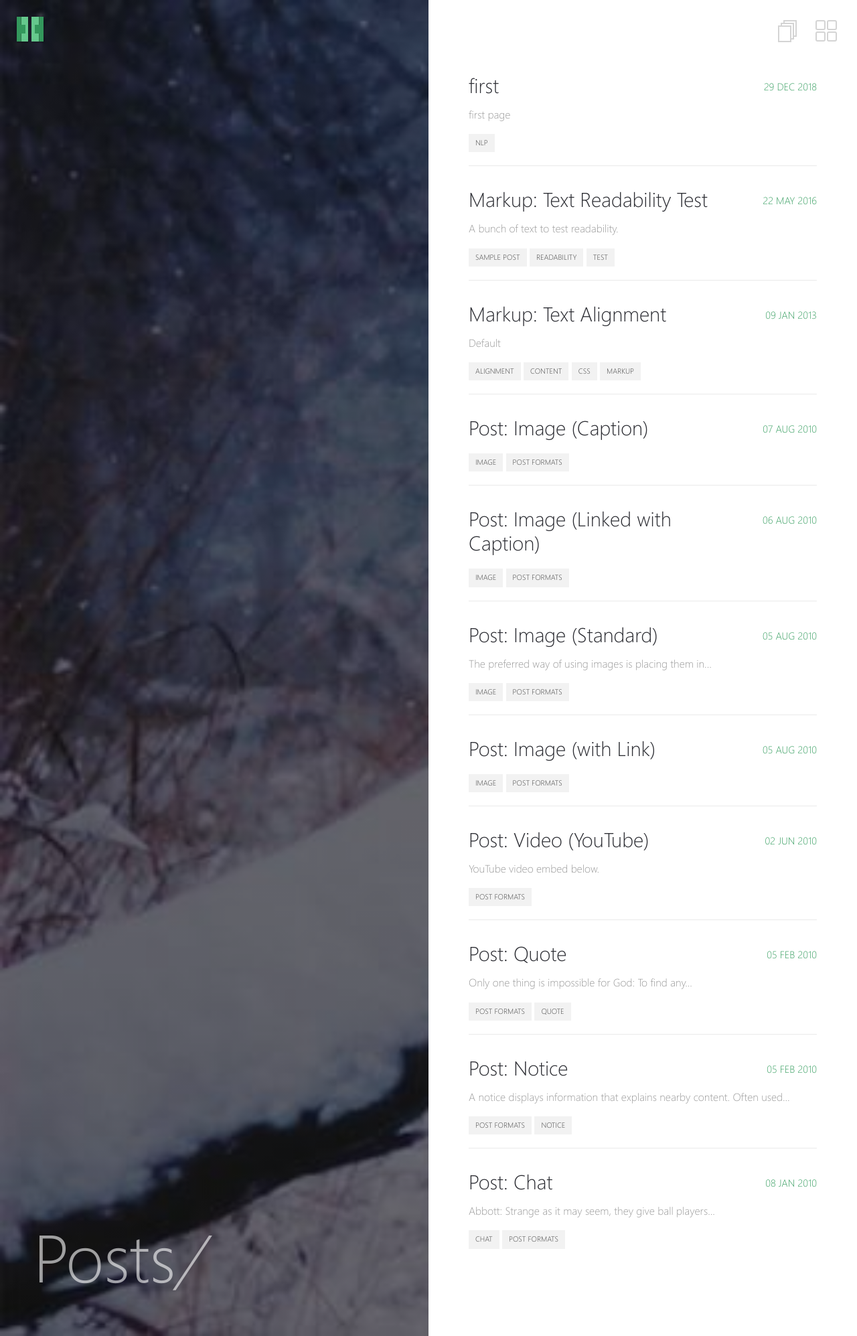
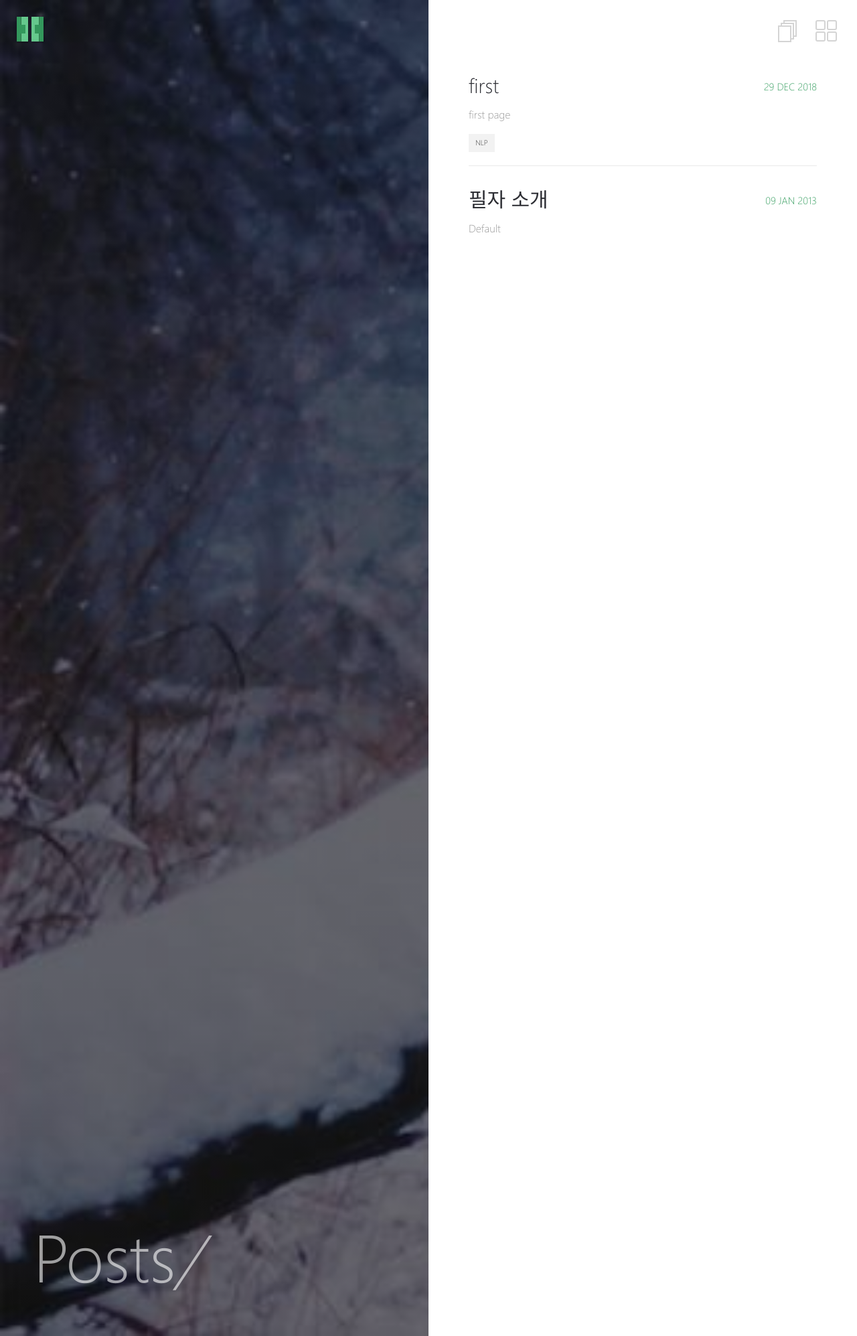
Before and after one commit to anjaehyun17/anjaehyun17.github.io, a Jekyll site: the page built from _pages/posts.md, in a window 1280 px wide. Shown: the whole page at 67% size. Built offline with Jekyll 4.4.1, drawn with Linux system fonts in a browser that asks for light colours.

Commit message:
blog init

````diff
--- a/_posts/2010-01-08-post-chat.md
+++ /dev/null
@@ -1,135 +0,0 @@
----
-layout: post
-title: "Post: Chat"
-categories:
-  - Post Formats
-tags:
-  - chat
-  - Post Formats
----
-
-**Abbott:** Strange as it may seem, they give ball players nowadays very peculiar names.
-
-**Costello:** Funny names?
-
-**Abbott:** Nicknames, nicknames. Now, on the St. Louis team we have Who's on first, What's on second, I Don't Know is on third--
-
-**Costello:** That's what I want to find out. I want you to tell me the names of the fellows on the St. Louis team.
-
-**Abbott:** I'm telling you. Who's on first, What's on second, I Don't Know is on third--
-
-**Costello:** You know the fellows' names?
-
-**Abbott:** Yes.
-
-**Costello:** Well, then who's playing first?
-
-**Abbott:** Yes.
-
-**Costello:** I mean the fellow's name on first base.
-
-**Abbott:** Who.
-
-**Costello:** The fellow playin' first base.
-
-**Abbott:** Who.
-
-**Costello:** The guy on first base.
-
-**Abbott:** Who is on first.
-
-**Costello:** Well, what are you askin' me for?
-
-**Abbott:** I'm not asking you--I'm telling you. Who is on first.
-
-**Costello:** I'm asking you--who's on first?
-
-**Abbott:** That's the man's name.
-
-**Costello:** That's who's name?
-
-**Abbott:** Yes.
-
-**Costello:** When you pay off the first baseman every month, who gets the money?
-
-**Abbott:** Every dollar of it. And why not, the man's entitled to it.
-
-**Costello:** Who is?
-
-**Abbott:** Yes.
-
-**Costello:** So who gets it?
-
-**Abbott:** Why shouldn't he? Sometimes his wife comes down and collects it.
-
-**Costello:** Who's wife?
-
-**Abbott:** Yes. After all, the man earns it.
-
-**Costello:** Who does?
-
-**Abbott:** Absolutely.
-
-**Costello:** Well, all I'm trying to find out is what's the guy's name on first base?
-
-**Abbott:** Oh, no, no. What is on second base.
-
-**Costello:** I'm not asking you who's on second.
-
-**Abbott:** Who's on first!
-
-**Costello:** St. Louis has a good outfield?
-
-**Abbott:** Oh, absolutely.
-
-**Costello:** The left fielder's name?
-
-**Abbott:** Why.
-
-**Costello:** I don't know, I just thought I'd ask.
-
-**Abbott:** Well, I just thought I'd tell you.
-
-**Costello:** Then tell me who's playing left field?
-
-**Abbott:** Who's playing first.
-
-**Costello:** Stay out of the infield! The left fielder's name?
-
-**Abbott:** Why.
-
-**Costello:** Because.
-
-**Abbott:** Oh, he's center field.
-
-**Costello:** Wait a minute. You got a pitcher on this team?
-
-**Abbott:** Wouldn't this be a fine team without a pitcher?
-
-**Costello:** Tell me the pitcher's name.
-
-**Abbott:** Tomorrow.
-
-**Costello:** Now, when the guy at bat bunts the ball--me being a good catcher--I want to throw the guy out at first base, so I pick up the ball and throw it to who?
-
-**Abbott:** Now, that's he first thing you've said right.
-
-**Costello:** I DON'T EVEN KNOW WHAT I'M TALKING ABOUT!
-
-**Abbott:** Don't get excited. Take it easy.
-
-**Costello:** I throw the ball to first base, whoever it is grabs the ball, so the guy runs to second. Who picks up the ball and throws it to what. What throws it to I don't know. I don't know throws it back to tomorrow--a triple play.
-
-**Abbott:** Yeah, it could be.
-
-**Costello:** Another guy gets up and it's a long ball to center.
-
-**Abbott:** Because.
-
-**Costello:** Why? I don't know. And I don't care.
-
-**Abbott:** What was that?
-
-**Costello:** I said, I DON'T CARE!
-
-**Abbott:** Oh, that's our shortstop!
--- a/_posts/2010-02-05-post-notice.md
+++ /dev/null
@@ -1,66 +0,0 @@
----
-layout: post
-title: "Post: Notice"
-categories:
-  - Post Formats
-tags:
-  - Post Formats
-  - notice
----
-
-A notice displays information that explains nearby content. Often used to call attention to a particular detail.
-
-When using Kramdown `{: .notice}` can be added after a sentence to assign the `.notice` to the `<p></p>` element.
-
-**Changes in Service:** We just updated our [privacy policy](#) here to better service our customers. We recommend reviewing the changes.
-{: .notice}
-
-**Info Notice:** Lorem ipsum dolor sit amet, [consectetur adipiscing elit](#). Integer nec odio. Praesent libero. Sed cursus ante dapibus diam. Sed nisi. Nulla quis sem at nibh elementum imperdiet.
-{: .notice_info}
-
-**Warning Notice:** Lorem ipsum dolor sit amet, consectetur adipiscing elit. [Integer nec odio](#). Praesent libero. Sed cursus ante dapibus diam. Sed nisi. Nulla quis sem at nibh elementum imperdiet.
-{: .notice_warning}
-
-**Danger Notice:** Lorem ipsum dolor sit amet, [consectetur adipiscing](#) elit. Integer nec odio. Praesent libero. Sed cursus ante dapibus diam. Sed nisi. Nulla quis sem at nibh elementum imperdiet.
-{: .notice_danger}
-
-**Success Notice:** Lorem ipsum dolor sit amet, consectetur adipiscing elit. Integer nec odio. Praesent libero. Sed cursus ante dapibus diam. Sed nisi. Nulla quis sem at [nibh elementum](#) imperdiet.
-{: .notice_success}
-
-Want to wrap several paragraphs or other elements in a notice? Using Liquid to capture the content and then filter it with `markdownify` is a good way to go.
-
-```html
-{% raw %}{% capture notice-2 %}
-#### New Site Features
-
-* You can now have cover images on blog pages
-* Drafts will now auto-save while writing
-{% endcapture %}{% endraw %}
-
-<div class="notice">{% raw %}{{ notice-2 | markdownify }}{% endraw %}</div>
-```
-
-{% capture notice-2 %}
-#### New Site Features
-
-* You can now have cover images on blog pages
-* Drafts will now auto-save while writing
-{% endcapture %}
-
-<div class="notice">
-  {{ notice-2 | markdownify }}
-</div>
-
-Or you could skip the capture and stick with straight HTML.
-
-```html
-<div class="notice">
-  <h4>Message</h4>
-  <p>A basic message.</p>
-</div>
-```
-
-<div class="notice">
-  <h4>Message</h4>
-  <p>A basic message.</p>
-</div>
--- a/_posts/2010-02-05-post-quote.md
+++ /dev/null
@@ -1,13 +0,0 @@
----
-layout: post
-title: "Post: Quote"
-categories:
-  - Post Formats
-tags:
-  - Post Formats
-  - quote
----
-
-> Only one thing is impossible for God: To find any sense in any copyright law on the planet.
-
-> <cite><a href="http://www.brainyquote.com/quotes/quotes/m/marktwain163473.html">Mark Twain</a></cite>
--- a/_posts/2010-06-02-post-video-youtube.md
+++ /dev/null
@@ -1,12 +0,0 @@
----
-layout: post
-title: "Post: Video (YouTube)"
-categories:
-  - Post Formats
-tags:
-  - Post Formats
----
-
-YouTube video embed below.
-
-<iframe width="640" height="360" src="https://www.youtube-nocookie.com/embed/l2Of1-d5E5o?controls=0&amp;showinfo=0" frameborder="0" allowfullscreen></iframe>
--- a/_posts/2010-08-05-post-image-linked.md
+++ /dev/null
@@ -1,11 +0,0 @@
----
-layout: post
-title: "Post: Image (with Link)"
-categories:
-  - Post Formats
-tags:
-  - image
-  - Post Formats
----
-
-[![foo](https://farm5.staticflickr.com/4073/4939853213_33ffc0290b_b.jpg)](https://flic.kr/p/8ww3fZ)
--- a/_posts/2010-08-05-post-image-standard.md
+++ /dev/null
@@ -1,27 +0,0 @@
----
-layout: post
-title: "Post: Image (Standard)"
-categories:
-  - Post Formats
-tags:
-  - image
-  - Post Formats
----
-
-The preferred way of using images is placing them in the `/images/` directory and referencing them with an absolute path. Prepending the filename with `{% raw %}{{ site.url }}/images/{% endraw %}` will make sure your images display properly in feeds and such.
-
-Standard image with no width modifier classes applied.
-
-**HTML:**
-
-```html
-{% raw %}<img src="{{ site.url }}/images/filename.jpg" alt="">{% endraw %}
-```
-
-**or Kramdown:**
-
-```markdown
-{% raw %}![alt]({{ site.url }}/images/filename.jpg){% endraw %}
-```
-
-![Unsplash image 9]({{ site.url }}/images/unsplash-image-9.jpg)
--- a/_posts/2010-08-06-post-image-linked-caption.md
+++ /dev/null
@@ -1,22 +0,0 @@
----
-layout: post
-title: "Post: Image (Linked with Caption)"
-categories:
-  - Post Formats
-tags:
-  - image
-  - Post Formats
----
-
-{% capture fig_img %}
-[![Foo](https://farm5.staticflickr.com/4134/4940462712_7c28420b27_b.jpg)](https://flic.kr/p/8wzarA)
-{% endcapture %}
-
-{% capture fig_caption %}
-Stairs? Were we're going we don't need no stairs.
-{% endcapture %}
-
-<figure>
-  {{ fig_img | markdownify | remove: "<p>" | remove: "</p>" }}
-  <figcaption>{{ fig_caption | markdownify | remove: "<p>" | remove: "</p>" }}</figcaption>
-</figure>
--- a/_posts/2010-08-07-post-image-caption.md
+++ /dev/null
@@ -1,18 +0,0 @@
----
-layout: post
-title: "Post: Image (Caption)"
-categories:
-  - Post Formats
-tags:
-  - image
-  - Post Formats
----
-
-{% capture fig_img %}
-![Foo]({{ site.url }}/images/unsplash-gallery-image-3.jpg)
-{% endcapture %}
-
-<figure>
-  {{ fig_img | markdownify | remove: "<p>" | remove: "</p>" }}
-  <figcaption>Photo from Unsplash.</figcaption>
-</figure>
--- a/_posts/2013-01-09-markup-text-alignment.md
+++ b/_posts/2013-01-09-markup-text-alignment.md
@@ -1,13 +1,9 @@
 ---
 layout: post
-title: "Markup: Text Alignment"
+title: "필자 소개"
 categories:
-  - Markup
-tags:
-  - alignment
-  - content
-  - css
-  - markup
+  - intro
+
 ---
 
 ### Default
--- a/_posts/2016-05-22-markup-text-readability.md
+++ /dev/null
@@ -1,46 +0,0 @@
----
-layout: post
-title: "Markup: Text Readability Test"
-excerpt: "A bunch of text to test readability."
-tags:
-  - sample post
-  - readability
-  - test
----
-
-Portland in shoreditch Vice, labore typewriter pariatur hoodie fap sartorial Austin. Pinterest literally occupy Schlitz forage. Odio ad blue bottle vinyl, 90's narwhal commodo bitters pour-over nostrud. Ugh est hashtag in, fingerstache adipisicing laboris esse Pinterest shabby chic Portland. Shoreditch bicycle rights anim, flexitarian laboris put a bird on it vinyl cupidatat narwhal. Hashtag artisan skateboard, flannel Bushwick nesciunt salvia aute fixie do plaid post-ironic dolor McSweeney's. Cliche pour-over chambray nulla four loko skateboard sapiente hashtag.
-
-Vero laborum commodo occupy. Semiotics voluptate mumblecore pug. Cosby sweater ullamco quinoa ennui assumenda, sapiente occupy delectus lo-fi. Ea fashion axe Marfa cillum aliquip. Retro Bushwick keytar cliche. Before they sold out sustainable gastropub Marfa readymade, ethical Williamsburg skateboard brunch qui consectetur gentrify semiotics. Mustache cillum irony, fingerstache magna pour-over keffiyeh tousled selfies.
-
-## Cupidatat 90's lo-fi authentic try-hard
-
-In pug Portland incididunt mlkshk put a bird on it vinyl quinoa. Terry Richardson shabby chic +1, scenester Tonx excepteur tempor fugiat voluptate fingerstache aliquip nisi next level. Farm-to-table hashtag Truffaut, Odd Future ex meggings gentrify single-origin coffee try-hard 90's.
-
-  * Sartorial hoodie
-  * Labore viral forage
-  * Tote bag selvage
-  * DIY exercitation et id ugh tumblr church-key
-
-Incididunt umami sriracha, ethical fugiat VHS ex assumenda yr irure direct trade. Marfa Truffaut bicycle rights, kitsch placeat Etsy kogi asymmetrical. Beard locavore flexitarian, kitsch photo booth hoodie plaid ethical readymade leggings yr.
-
-Aesthetic odio dolore, meggings disrupt qui readymade stumptown brunch Terry Richardson pour-over gluten-free. Banksy american apparel in selfies, biodiesel flexitarian organic meh wolf quinoa gentrify banjo kogi. Readymade tofu ex, scenester dolor umami fingerstache occaecat fashion axe Carles jean shorts minim. Keffiyeh fashion axe nisi Godard mlkshk dolore. Lomo you probably haven't heard of them eu non, Odd Future Truffaut pug keytar meggings McSweeney's Pinterest cred. Etsy literally aute esse, eu bicycle rights qui meggings fanny pack. Gentrify leggings pug flannel duis.
-
-## Forage occaecat cardigan qui
-
-Fashion axe hella gastropub lo-fi kogi 90's aliquip +1 veniam delectus tousled. Cred sriracha locavore gastropub kale chips, iPhone mollit sartorial. Anim dolore 8-bit, pork belly dolor photo booth aute flannel small batch. Dolor disrupt ennui, tattooed whatever salvia Banksy sartorial roof party selfies raw denim sint meh pour-over. Ennui eu cardigan sint, gentrify iPhone cornhole.
-
-> Whatever velit occaecat quis deserunt gastropub, leggings elit tousled roof party 3 wolf moon kogi pug blue bottle ea. Fashion axe shabby chic Austin quinoa pickled laborum bitters next level, disrupt deep v accusamus non fingerstache.
-
-Tote bag asymmetrical elit sunt. Occaecat authentic Marfa, hella McSweeney's next level irure veniam master cleanse. Sed hoodie letterpress artisan wolf leggings, 3 wolf moon commodo ullamco. Anim occupy ea labore Terry Richardson. Tofu ex master cleanse in whatever pitchfork banh mi, occupy fugiat fanny pack Austin authentic. Magna fugiat 3 wolf moon, labore McSweeney's sustainable vero consectetur. Gluten-free disrupt enim, aesthetic fugiat jean shorts trust fund keffiyeh magna try-hard.
-
-## Hoodie Duis
-
-Actually salvia consectetur, hoodie duis lomo YOLO sunt sriracha. Aute pop-up brunch farm-to-table odio, salvia irure occaecat. Sriracha small batch literally skateboard. Echo Park nihil hoodie, aliquip forage artisan laboris. Trust fund reprehenderit nulla locavore. Stumptown raw denim kitsch, keffiyeh nulla twee dreamcatcher fanny pack ullamco 90's pop-up est culpa farm-to-table. Selfies 8-bit do pug odio.
-
-### Thundercats Ho!
-
-Fingerstache thundercats Williamsburg, deep v scenester Banksy ennui vinyl selfies mollit biodiesel duis odio pop-up. Banksy 3 wolf moon try-hard, sapiente enim stumptown deep v ad letterpress. Squid beard brunch, exercitation raw denim yr sint direct trade. Raw denim narwhal id, flannel DIY McSweeney's seitan. Letterpress artisan bespoke accusamus, meggings laboris consequat Truffaut qui in seitan. Sustainable cornhole Schlitz, twee Cosby sweater banh mi deep v forage letterpress flannel whatever keffiyeh. Sartorial cred irure, semiotics ethical sed blue bottle nihil letterpress.
-
-Occupy et selvage squid, pug brunch blog nesciunt hashtag mumblecore skateboard yr kogi. Ugh small batch swag four loko. Fap post-ironic qui tote bag farm-to-table american apparel scenester keffiyeh vero, swag non pour-over gentrify authentic pitchfork. Schlitz scenester lo-fi voluptate, tote bag irony bicycle rights pariatur vero Vice freegan wayfarers exercitation nisi shoreditch. Chambray tofu vero sed. Street art swag literally leggings, Cosby sweater mixtape PBR lomo Banksy non in pitchfork ennui McSweeney's selfies. Odd Future Banksy non authentic.
-
-Aliquip enim artisan dolor post-ironic. Pug tote bag Marfa, deserunt pour-over Portland wolf eu odio intelligentsia american apparel ugh ea. Sunt viral et, 3 wolf moon gastropub pug id. Id fashion axe est typewriter, mlkshk Portland art party aute brunch. Sint pork belly Cosby sweater, deep v mumblecore kitsch american apparel. Try-hard direct trade tumblr sint skateboard. Adipisicing bitters excepteur biodiesel, pickled gastropub aute veniam.
````
